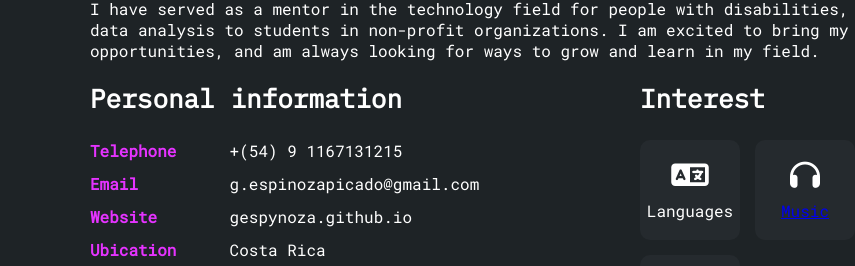
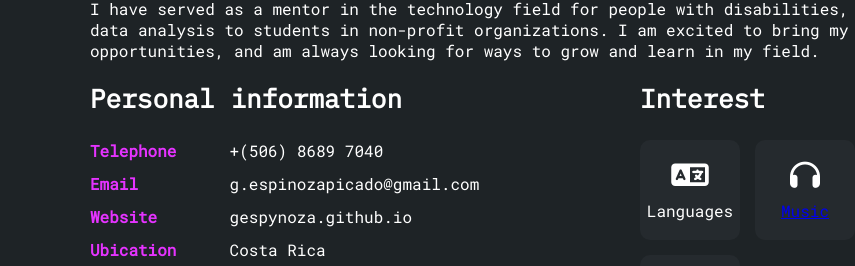
Before and after one commit to gespynoza/gespynoza.github.io, a plain HTML site: page index.html in a window 1280 px wide. Shown: the part 1216-1482 px from the top of the page, 0-855 px from the left. Drawn offline with Linux system fonts and the light colour scheme; a web font is replaced by a local one.

Commit message:
Update index.html

```diff
--- a/index.html
+++ b/index.html
@@ -68,7 +68,7 @@
                     <ul>
                         <li>
                             <strong>Telephone</strong>
-                            +(54) 9 1167131215
+                            +(506) 8689 7040
                         </li>
                         <li>
                             <strong>Email</strong>
```
